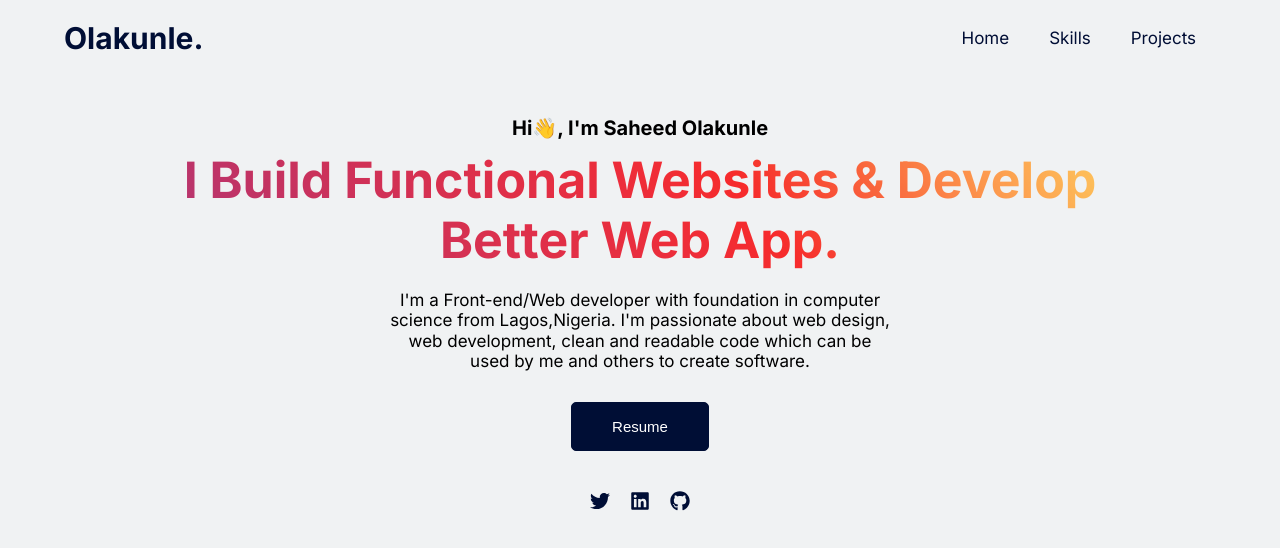
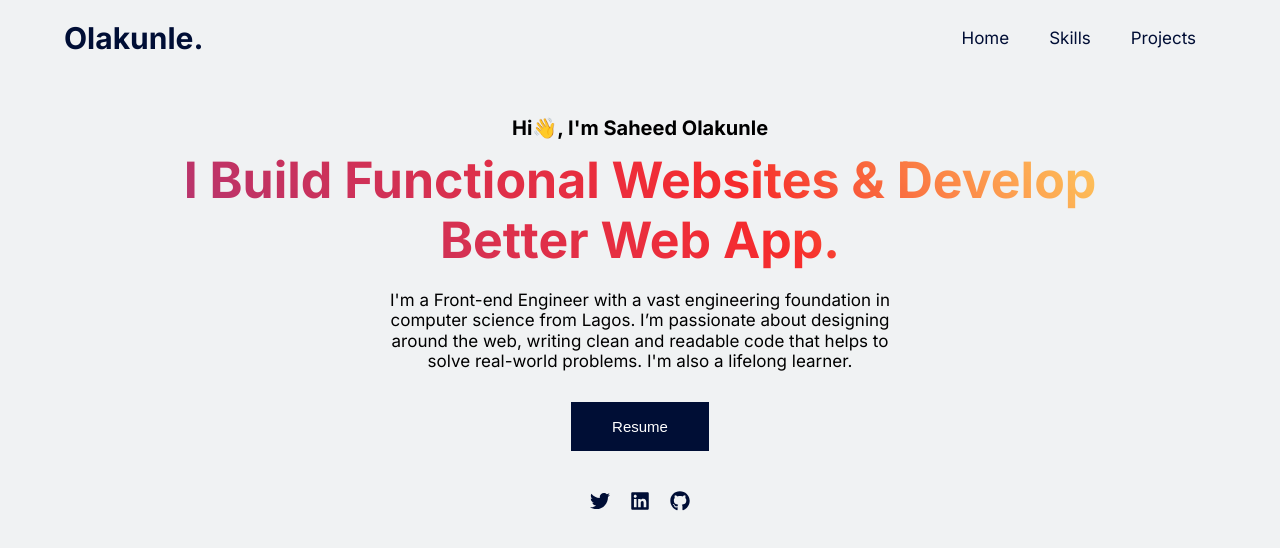
Before and after one commit to olakunle-exxdee/portfolio1.1, a React (Create React App) app: page / in a window 1280 px wide. Shown: the top 548 px of the page. Built offline with nearby package versions, Linux system fonts and the light colour scheme.

Commit message:
change-resume

```diff
--- a/public/index.html
+++ b/public/index.html
@@ -8,7 +8,7 @@
       name="description"
       content="Web site created using create-react-app"
     />
-    <link rel="apple-touch-icon" href="%PUBLIC_URL%/logo192.png" />
+    <link rel="apple-touch-icon" href="" />
     <!--
       manifest.json provides metadata used when your web app is installed on a
       user's mobile device or desktop. See https://developers.google.com/web/fundamentals/web-app-manifest/
@@ -23,7 +23,7 @@
       work correctly both with client-side routing and a non-root public URL.
       Learn how to configure a non-root public URL by running `npm run build`.
     -->
-    <title>React App</title>
+    <title>Olakunle</title>
   </head>
   <body>
     <noscript>You need to enable JavaScript to run this app.</noscript>
--- a/src/components/hero/Hero.js
+++ b/src/components/hero/Hero.js
@@ -12,14 +12,14 @@ const Hero = () => {
             I Build Functional Websites & Develop Better Web App.
           </h1>
           <p className="hello">
-            I'm a Front-end/Web developer with foundation in computer science
-            from Lagos,<span>Nigeria</span>. I'm passionate about web design,
-            web development, clean and readable code which can be used by me and
-            others to create software.
+            I'm a Front-end Engineer with a vast engineering foundation in
+            computer science from Lagos. I’m passionate about designing around
+            the web, writing clean and readable code that helps to solve
+            real-world problems. I'm also a lifelong learner.
           </p>
           <div className="resume-container">
             <a
-              href="https://drive.google.com/file/d/1P_fz_SKBr3H3KBkXfEvEC9JZZSWQWXnv/view?usp=sharing"
+              href="https://drive.google.com/file/d/1QJJIxxRU2Htb8ZDoT8Z5l8ItI9bDPZP_/view?usp=sharing"
               target="_blank"
               rel="noreferrer"
             >
--- a/src/components/hero/Hero.scss
+++ b/src/components/hero/Hero.scss
@@ -9,7 +9,6 @@
       text-align: center;
       padding: 1.5rem 3rem;
       outline: none;
-      border-radius: 5px;
       transition: background 300ms ease-in-out;
       background: #000e35;
       color: #fff;
```
Also changed, not shown: 1 other file (tests, documents, lock files or other folders).
